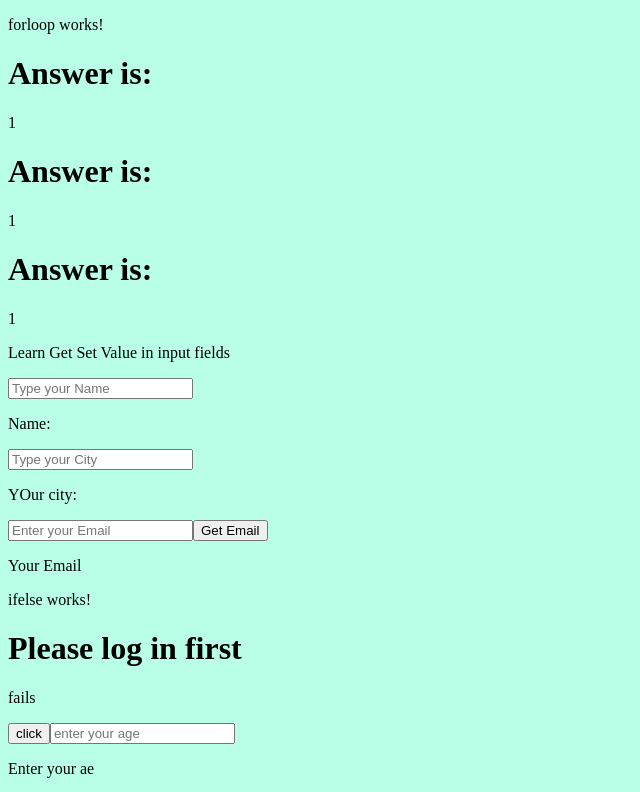
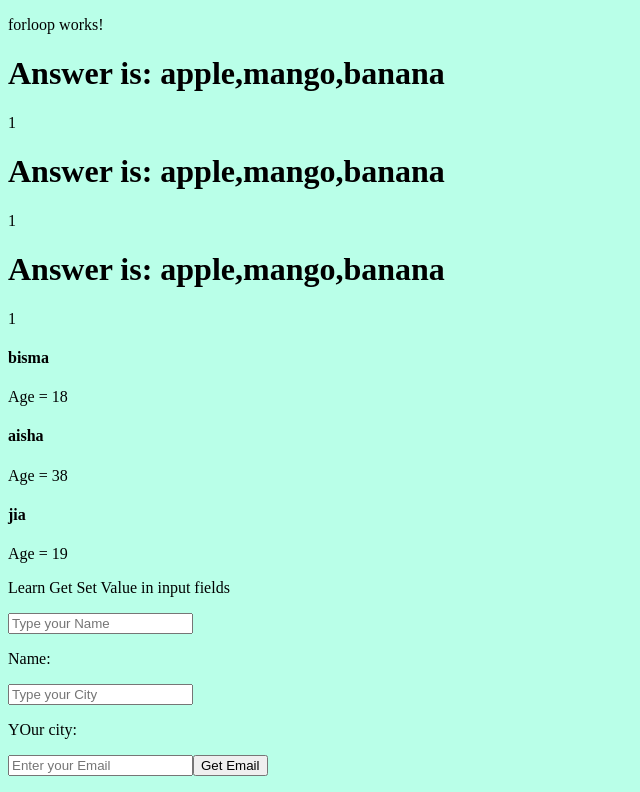
Before and after one commit to bisma0786/Learning_Angular, an Angular app: page / in a window 1280 px wide. Shown: the top 792 px of the page, without its empty margins (0-640 px from the left). Built offline with nearby package versions, Linux system fonts and the light colour scheme.

Commit message:
practice update

```diff
--- a/src/app/forloop/forloop.html
+++ b/src/app/forloop/forloop.html
@@ -1,4 +1,11 @@
 <p>forloop works!</p>
 @for (item of items; track $index){
-<h1>Answer is: {{itrms}}</h1>
+<h1>Answer is: {{items}}</h1>
 1}
+
+@for (u of user; track $index){
+    <div>
+        <h4>{{u.name}}</h4>
+        <p>Age = {{u.age}}</p>
+    </div>
+}
--- a/src/app/forloop/forloop.ts
+++ b/src/app/forloop/forloop.ts
@@ -8,4 +8,9 @@ import { Component } from '@angular/core';
 })
 export class Forloop {
   items = ['apple', 'mango', 'banana']
+  user = [
+    {name: 'bisma' , age: 18},
+    {name: 'aisha' , age: 38},
+    {name: 'jia' , age: 19}
+  ];
 }
```
